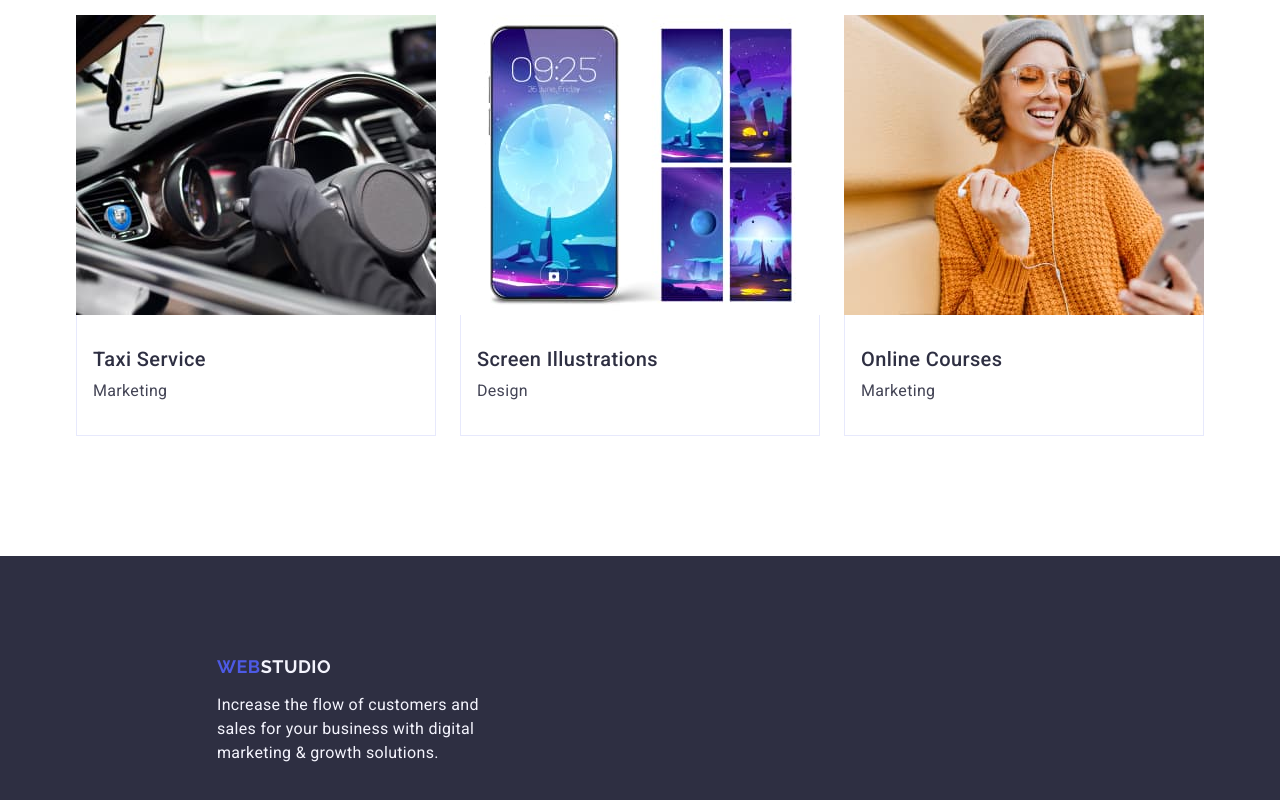
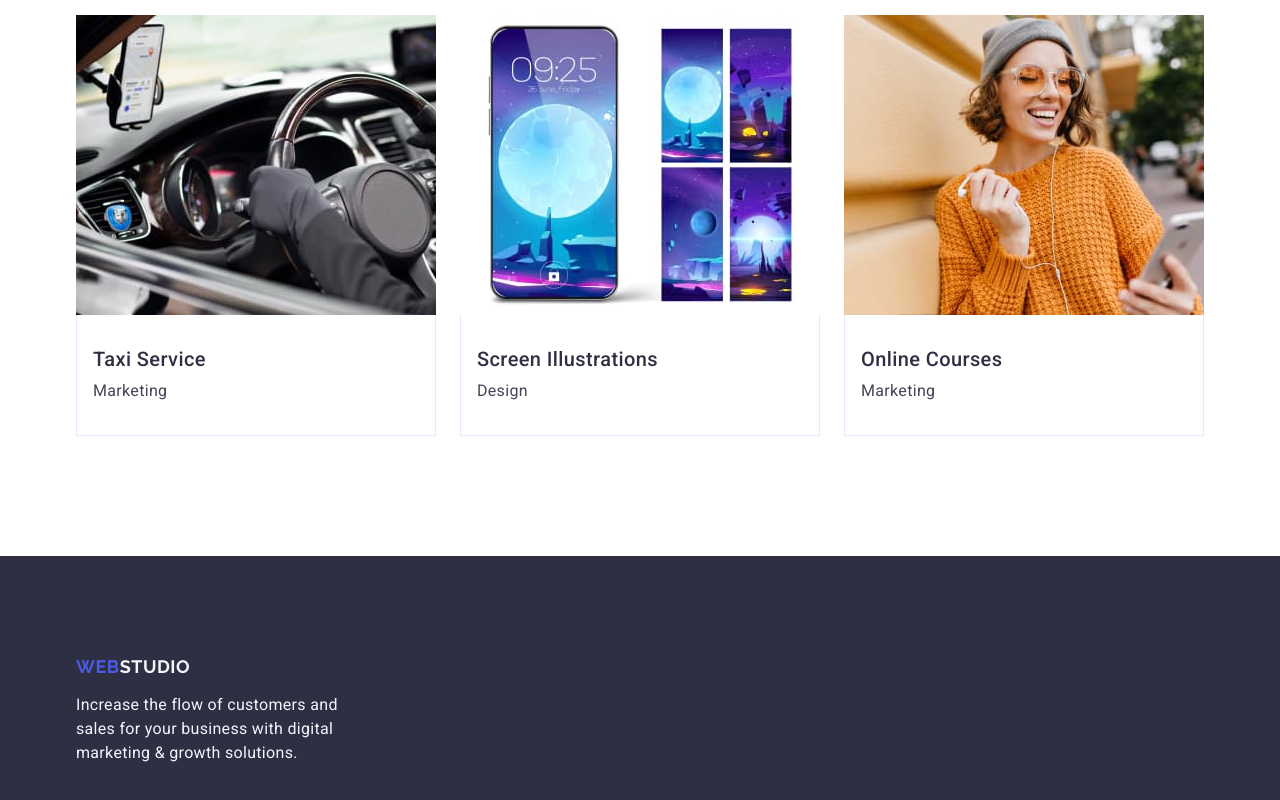
Before and after one commit to VadymLantukh/goit-markup-hw-03, a plain HTML site: page index.html in a window 1280 px wide. Shown: the part 2459-3259 px from the top of the page. Drawn offline with nearby package versions, Linux system fonts and the light colour scheme.

Commit message:
Change footer

```diff
--- a/css/styles.css
+++ b/css/styles.css
@@ -297,12 +297,8 @@ img {
 
 .page-footer {
     background-color: #2e2f42;
-}
-
-.page-footer .container {
-
+    padding: 100px 0;
     min-height: 312px;
-    padding: 100px 0 0 156px;
 }
 
 .link-logo-footer {
```
